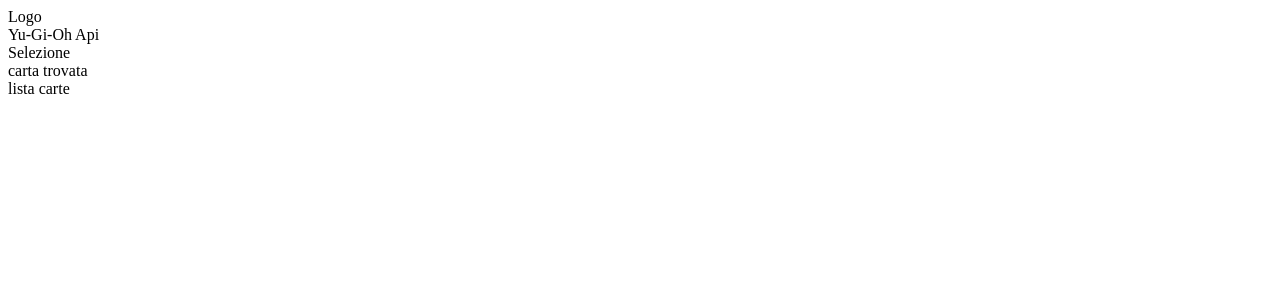
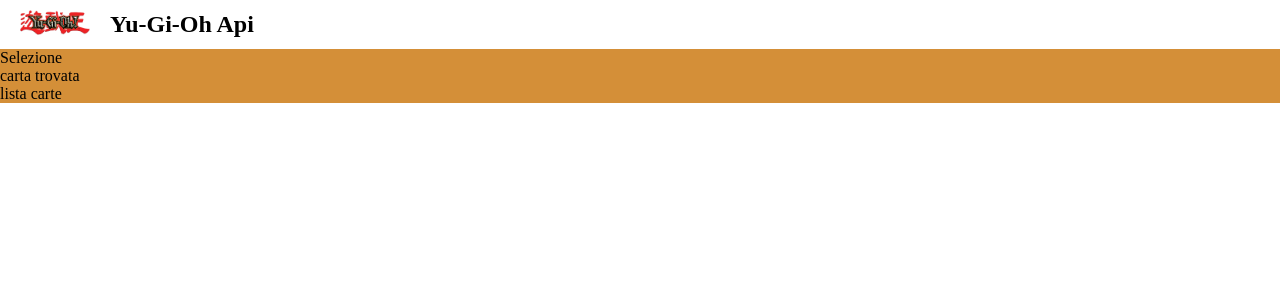
Before and after one commit to MatteoSanson/vite-yu-gi-oh, a Vue app: page / in a window 1280 px wide. Shown: the top 300 px of the page. Built offline with nearby package versions, Linux system fonts and the light colour scheme.

Commit message:
feat: header

```diff
--- a/src/assets/scss/partials/reset.scss
+++ b/src/assets/scss/partials/reset.scss
@@ -1,2 +1,8 @@
 /* ---- RESET ---- */
 @use './variables' as *;
+
+* {
+    margin: 0;
+    padding: 0;
+    box-sizing: border-box;
+}
--- a/src/assets/scss/style.scss
+++ b/src/assets/scss/style.scss
@@ -1,2 +1,3 @@
 @use './partials/common.scss' as *;
 @use './partials/variables.scss' as *;
+@use './partials/reset.scss' as *;
--- a/src/components/header/AppHeader.vue
+++ b/src/components/header/AppHeader.vue
@@ -18,4 +18,8 @@
     </header>
 </template>
 
-<style></style>
+<style scoped lang="scss">
+header {
+    display: flex;
+}
+</style>
--- a/src/components/header/LogoHeader.vue
+++ b/src/components/header/LogoHeader.vue
@@ -5,7 +5,19 @@
 </script>
 
 <template>
-    <div>Logo</div>
+    <div class="logoContainer">
+        <img src="../../assets/pics/Yugioh_anime_logo.webp" alt="">
+    </div>
 </template>
 
-<style></style>
+<style scoped lang="scss">
+.logoContainer {
+    width: 70px;
+    object-fit: contain;
+    margin: 10px 20px;
+
+    img {
+        width: 100%;
+    }
+}
+</style>
--- a/src/components/header/TitleHeader.vue
+++ b/src/components/header/TitleHeader.vue
@@ -5,7 +5,16 @@
 </script>
 
 <template>
-    <div>Yu-Gi-Oh Api</div>
+    <div class="title">
+        <h2>
+            Yu-Gi-Oh Api
+        </h2>
+    </div>
 </template>
 
-<style></style>
+<style scoped lang="scss">
+.title {
+    display: flex;
+    align-items: center;
+}
+</style>
--- a/src/components/main/AppMain.vue
+++ b/src/components/main/AppMain.vue
@@ -18,4 +18,8 @@
     </main>
 </template>
 
-<style></style>
+<style scoped lang="scss">
+main {
+    background-color: #d48f38;
+}
+</style>
```
Also changed, not shown: src/assets/pics/Yugioh_anime_logo.webp (added), src/assets/pics/logo1.png (deleted).
